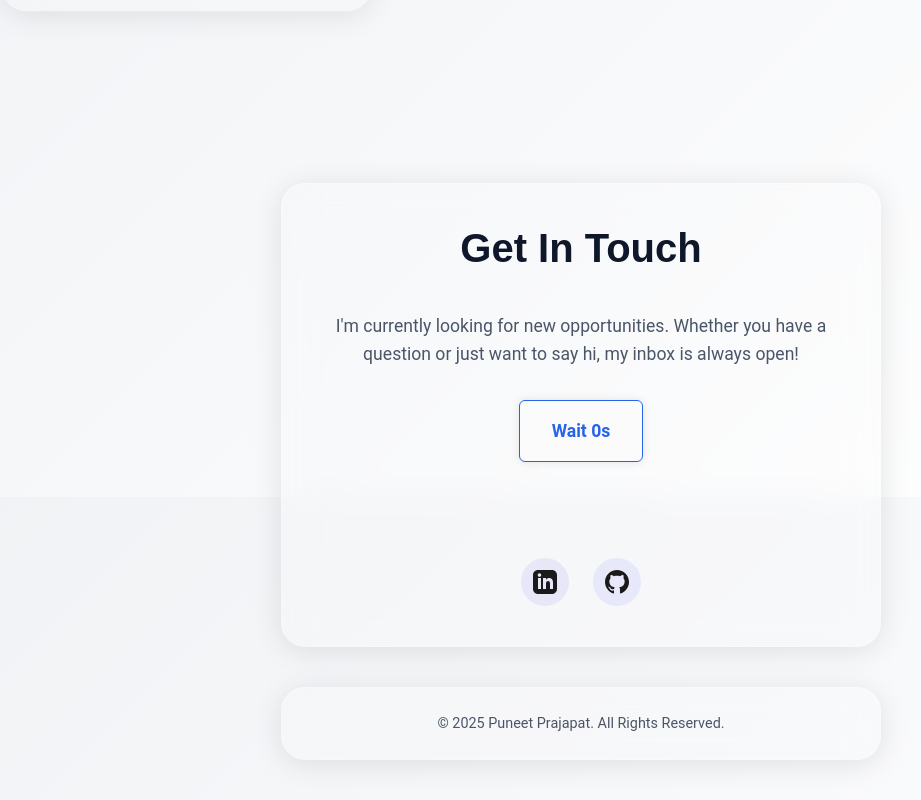
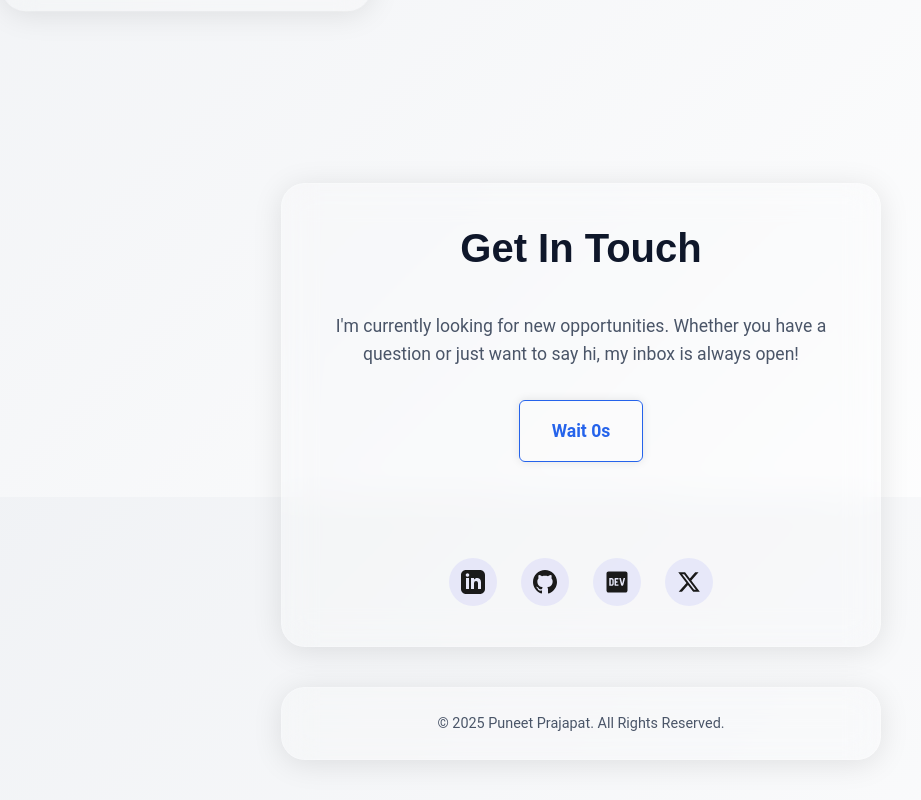
Before and after one commit to prajapat23puneet/Portfolio, a React (Vite) app: page / in a window 1280 px wide. Shown: the part 5103-5903 px from the top of the page, without its empty margins (59-980 px from the left). Built offline with nearby package versions, Linux system fonts and the light colour scheme.

Commit message:
twitter and dev.to profiles added

```diff
--- a/src/components/Contact.jsx
+++ b/src/components/Contact.jsx
@@ -1,5 +1,6 @@
 import React, { useState, useEffect } from 'react';
 import { emailRateLimiter, isProbablyBot, isHoneypotFilled } from '../utils/security';
+import { FaDev, FaXTwitter } from 'react-icons/fa6';
 import './Contact.css';
 
 const Contact = () => {
@@ -73,6 +74,16 @@ const Contact = () => {
                     <path d="M12 0c-6.626 0-12 5.373-12 12 0 5.302 3.438 9.8 8.207 11.387.599.111.793-.261.793-.577v-2.234c-3.338.726-4.033-1.416-4.033-1.416-.546-1.387-1.333-1.756-1.333-1.756-1.089-.745.083-.729.083-.729 1.205.084 1.839 1.237 1.839 1.237 1.07 1.834 2.807 1.304 3.492.997.107-.775.418-1.305.762-1.604-2.665-.305-5.467-1.334-5.467-5.931 0-1.311.469-2.381 1.236-3.221-.124-.303-.535-1.524.117-3.176 0 0 1.008-.322 3.301 1.23.957-.266 1.983-.399 3.003-.404 1.02.005 2.047.138 3.006.404 2.291-1.552 3.297-1.23 3.297-1.23.653 1.653.242 2.874.118 3.176.77.84 1.235 1.911 1.235 3.221 0 4.609-2.807 5.624-5.479 5.921.43.372.823 1.102.823 2.222v3.293c0 .319.192.694.801.576 4.765-1.589 8.199-6.086 8.199-11.386 0-6.627-5.373-12-12-12z" />
                 </svg>
             )
+        },
+        {
+            name: 'Dev.to',
+            url: 'https://dev.to/puneet_codes',
+            icon: <FaDev size={24} />
+        },
+        {
+            name: 'X',
+            url: 'https://x.com/Puneet_codes',
+            icon: <FaXTwitter size={24} />
         }
     ];
 
```
Also changed, not shown: 1 other file (tests, documents, lock files or other folders).
